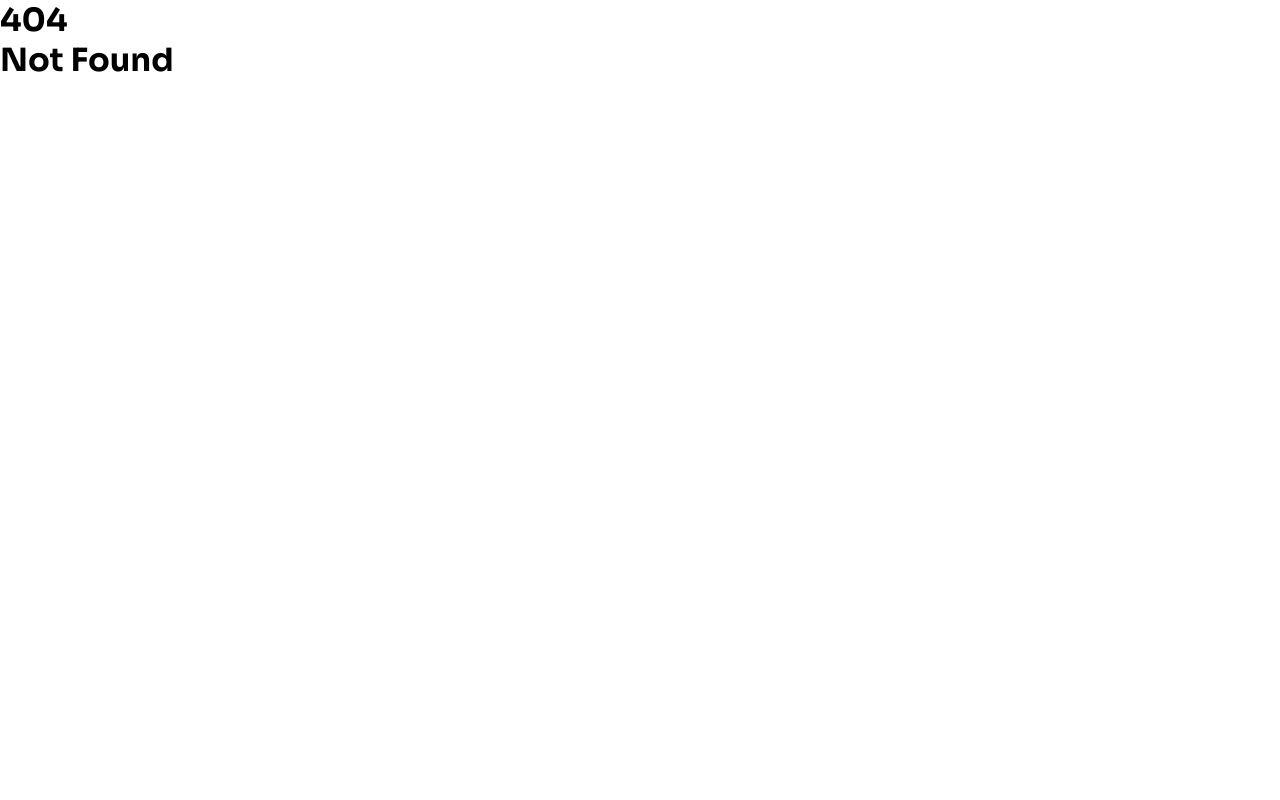
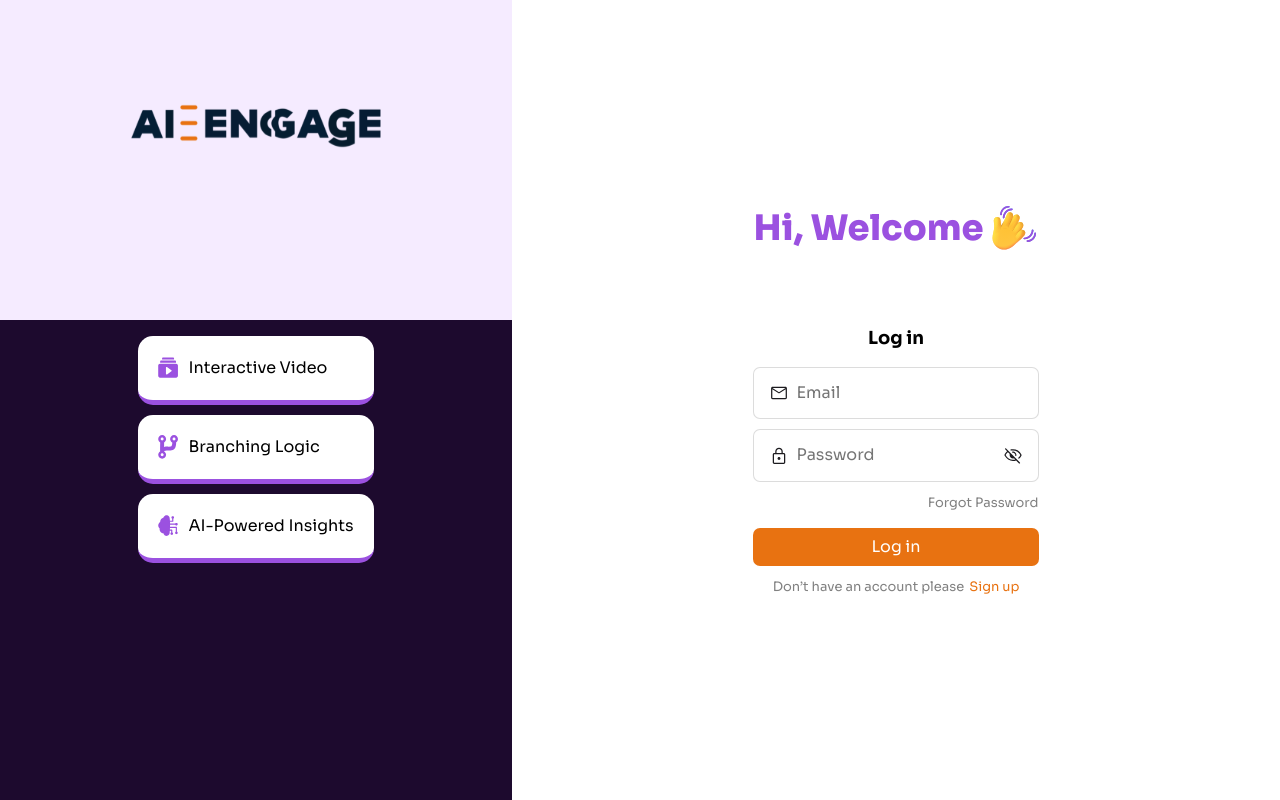
Before and after one commit to SamadSRahman/Ai-Engage-Complete, a React (Create React App) app: page /SignIn/1/1 in a window 1280 px wide. Before the commit this address had no page. Built offline with nearby package versions, Linux system fonts and the light colour scheme.

Commit message:
Forget password flow added

```diff
--- a/src/App.js
+++ b/src/App.js
@@ -79,7 +79,7 @@ function App() {
             <Route path="/logoutRequest" element={<Logout />} />
 
             <Route path="/SignUp" element={<SignUp />} />
-            <Route path="/SignIn" element={<SignIn setIsAuthenticated={ setIsAuthenticated }/>} />
+            <Route path="/SignIn/:popup?/:token?" element={<SignIn setIsAuthenticated={ setIsAuthenticated }/>} />
             {/* <Route path="/checkout" element={<CheckoutForm/>} /> */}
             <Route path="/checkoutSuccess" element={<CheckoutSuccess/>} />
             <Route path="/checkoutFail" element={<CheckoutFail/>} />
--- a/src/component/SignIn/SignIn.jsx
+++ b/src/component/SignIn/SignIn.jsx
@@ -1,7 +1,7 @@
-import React, { useState } from "react";
+import React, { useEffect, useState } from "react";
 import "./SignIn.css";
 import axios from "axios";
-import { useNavigate } from "react-router-dom";
+import { useNavigate, useParams } from "react-router-dom";
 import logo from "../../images/AIENGAGE 2.svg";
 import video from "../../images/Group.svg";
 import logic from "../../images/Group (1).svg";
@@ -17,18 +17,34 @@ import ResetPassword from "../dailogs/ResetPassword";
 import VerifyEmail from "../dailogs/VerifyEmail";
 
 const SignIn = ({ setIsAuthenticated }) => {
-
+  const { popup } = useParams();
   const [email, setEmail] = useState("");
   const [password, setPassword] = useState("");
   const [showPassword, setShowPassword] = useState(false);
   const [emailerr, setEmailerr] = useState("");
   const [PasswordErr, setPasswordErr] = useState("");
-  const [isForgetPasswordVisible, setIsForgetPasswordVisible] = useState(false)
-  const [isVerifyOtpVisible, setIsVerifyOtpVisible] = useState(false)
-  const [isVerifyEmailVisible, setIsVerifyEmailVisible] = useState(false)
+  const [isForgetPasswordVisible, setIsForgetPasswordVisible] = useState(false);
+  const [isResetPasswordVisible, setIsResetPasswordVisible] = useState(false);
+  const [isVerifyOtpVisible, setIsVerifyOtpVisible] = useState(false);
+  const [isVerifyEmailVisible, setIsVerifyEmailVisible] = useState(false);
   const navigate = useNavigate();
 
-
+  useEffect(() => {
+    if (popup === "verifyEmail") {
+      setIsVerifyEmailVisible(true);
+    } else if (popup === "verifyOTP") {
+      setIsVerifyOtpVisible(true);
+    } else if (popup === "forgetPassword") {
+      setIsForgetPasswordVisible(true);
+    } else if (popup === "resetPassword") {
+      setIsResetPasswordVisible(true);
+    } else {
+      setIsResetPasswordVisible(false);
+      setIsForgetPasswordVisible(false);
+      setIsVerifyEmailVisible(false);
+      setIsVerifyOtpVisible(false);
+    }
+  }, [popup]);
 
   function handleSubmit(e) {
     e.preventDefault();
@@ -84,33 +100,34 @@ const SignIn = ({ setIsAuthenticated }) => {
           setEmailerr(err.response.data.message);
         } else if (err.response.data.message === "Invalid password.") {
           setPasswordErr(err.response.data.message);
-        }
-        else if(err.response.data.message === "Email not verified"){
-          verifyEmail()
-        }
-        else
-        {
+        } else if (err.response.data.message === "Email not verified") {
+          verifyEmail();
+        } else {
           // Handle other types of errors or set a generic error message
           setEmailerr("");
           setPasswordErr("");
         }
       });
   }
-function verifyEmail(){
-  localStorage.setItem('email', email)
+  function verifyEmail() {
+    localStorage.setItem("email", email);
     const headerObject = {
       "Content-Type": "application/json",
       Accept: "*/*",
     };
-  axios.post("https://stream.xircular.io/api/v1/customer/sendOtp", {email:email},{headers: headerObject})
-  .then((response)=>{
-    console.log(response.data)
-    setIsVerifyEmailVisible(true)
-
+    axios
+      .post(
+        "https://stream.xircular.io/api/v1/customer/sendOtp",
+        { email: email },
+        { headers: headerObject }
+      )
+      .then((response) => {
+        console.log(response.data);
+        navigate("verifyEmail");
       })
-  .catch((error)=>{
-    console.log(error)
-  })
+      .catch((error) => {
+        console.log(error);
+      });
   }
 
   const handlleSignup = () => {
@@ -120,19 +137,37 @@ function verifyEmail(){
   // const handlePassword = () =>{
   //   navigate('/forgotpassword')
   // }
-
+  function onPopupClose() {
+    navigate("/SignIn");
+    setIsResetPasswordVisible(false);
+    setIsForgetPasswordVisible(false);
+    setIsVerifyEmailVisible(false);
+    setIsVerifyOtpVisible(false);
+  }
   return (
     <div className="signInContainer">
       {isForgetPasswordVisible && (
-
-          <ResetPassword onClose={()=>setIsForgetPasswordVisible(false)} onSuccess={()=>setIsVerifyOtpVisible(true)} />
-
+        <ForgetPassword
+          // onClose={onPopupClose}
+          onSuccess={() => setIsVerifyOtpVisible(true)}
+        />
       )}
-      {
-isVerifyOtpVisible && <VerifyOtp onClose={()=>setIsVerifyOtpVisible(false)} />
-
-      }
-      {isVerifyEmailVisible && <VerifyEmail  onClose={()=>setIsVerifyEmailVisible(false)} />}
+      {isResetPasswordVisible && (
+        <ResetPassword
+          // onClose={() => setIsForgetPasswordVisible(false)}
+          onSuccess={() => navigate("")}
+        />
+      )}
+      {isVerifyOtpVisible && (
+        <VerifyOtp
+        // onClose={() => setIsVerifyOtpVisible(false)}
+         />
+      )}
+      {isVerifyEmailVisible && (
+        <VerifyEmail
+        onClose={() => setIsVerifyEmailVisible(false)}
+         />
+      )}
       <div className="leftSection">
         <img className="logoIcon" src={logo} alt="" />
 
@@ -155,9 +190,8 @@ isVerifyOtpVisible && <VerifyOtp onClose={()=>setIsVerifyOtpVisible(false)} />
         <div className="loginBox">
           <img className="loginBoxLogo" src={logo} alt="" />
           <div className="heading">
-
             <label className="welcomeText">Hi, Welcome</label>
-            <img  src={wave} alt="" />
+            <img src={wave} alt="" />
           </div>
           <label className="boxHeaderText">Log in</label>
           <div className="inputSection">
@@ -171,29 +205,36 @@ isVerifyOtpVisible && <VerifyOtp onClose={()=>setIsVerifyOtpVisible(false)} />
                 placeholder="Email"
               />
             </div>
-            <span className="errorText"            >
-              {emailerr}
-            </span>
+            <span className="errorText">{emailerr}</span>
             <div className="inputWrapper">
               <img src={pass} alt="" />
               <input
                 value={password}
                 onChange={(e) => setPassword(e.target.value)}
-                type={showPassword?"text":"password"}
+                type={showPassword ? "text" : "password"}
                 placeholder="Password"
               />
-              <img onClick={()=>setShowPassword(!showPassword)} src={showPassword?visibilityOn:visibilityOff} alt="" />
+              <img
+                onClick={() => setShowPassword(!showPassword)}
+                src={showPassword ? visibilityOn : visibilityOff}
+                alt=""
+              />
             </div>
-            <span className="errorText"            >
-              {PasswordErr}
-            </span>
-            <label onClick={()=>setIsForgetPasswordVisible(true)} className="forgotPasswordLabel">Forgot Password</label>
+            <span className="errorText">{PasswordErr}</span>
+            <label
+              onClick={() => navigate("forgetPassword")}
+              className="forgotPasswordLabel"
+            >
+              Forgot Password
+            </label>
 
             <div className="bottomSection">
               <button onClick={handleSubmit}>Log in</button>
               <div className="signUpSection">
                 <span>Don’t have an account please</span>
-                <span onClick={handlleSignup} className="linkSpan">Sign up</span>
+                <span onClick={handlleSignup} className="linkSpan">
+                  Sign up
+                </span>
               </div>
             </div>
           </div>
--- a/src/component/dailogs/ForgetPassword.jsx
+++ b/src/component/dailogs/ForgetPassword.jsx
@@ -11,7 +11,7 @@ export default function ForgetPassword({onClose, onSuccess}) {
   useEffect(() => {
     function handleClickOutside(event) {
       if (containerRef.current && !containerRef.current.contains(event.target)) {
-        onClose();
+        // onClose();
       }
     }
 
@@ -29,7 +29,7 @@ export default function ForgetPassword({onClose, onSuccess}) {
     localStorage.setItem("customerId", response.data.customerId)
     alert(response.data.message)
     onSuccess()
-    onClose()
+    // onClose()
    }
    catch(error){
     console.log(error);
--- a/src/component/dailogs/ResetPassword.jsx
+++ b/src/component/dailogs/ResetPassword.jsx
@@ -5,8 +5,10 @@ import codeIcon from "../../images/password.svg";
 import visibilityOffIcon from '../../images/visibility_off (1).svg'
 import visibilityOnIcon from '../../images/visibility (1).svg'
 import axios from "axios";
+import { useParams } from "react-router-dom";
 
 export default function ResetPassword({ onClose, onSuccess }) {
+  const {token} = useParams()
   const [pass, setPass] = useState("");
   const [confirmPass, setConfirmPass] = useState("");
   const [passwordError, setPasswordError] = useState("");
@@ -17,7 +19,7 @@ export default function ResetPassword({ onClose, onSuccess }) {
   useEffect(() => {
     function handleClickOutside(event) {
       if (containerRef.current && !containerRef.current.contains(event.target)) {
-        onClose();
+        // onClose();
       }
     }
 
@@ -57,12 +59,12 @@ export default function ResetPassword({ onClose, onSuccess }) {
     }
 
     try {
-      const response = await axios.post("https://stream.xircular.io/api/v1/customer/resetpassword", { password: pass });
+      const response = await axios.post(`https://stream.xircular.io/api/v1/customer/resetpassword/${token}`, { password: pass });
       console.log(response.data);
       localStorage.setItem("password", pass);
       alert(response.data.message);
       onSuccess();
-      onClose();
+      // onClose();
     } catch (error) {
       console.log(error);
     }
--- a/src/component/dailogs/VerifyEmail.jsx
+++ b/src/component/dailogs/VerifyEmail.jsx
@@ -30,7 +30,7 @@ const navigate = useNavigate()
         containerRef.current &&
         !containerRef.current.contains(event.target)
       ) {
-        onClose();
+        // onClose();
       }
     }
 
@@ -82,7 +82,7 @@ const navigate = useNavigate()
       console.log(response.data);
       if(response.data.success){
         alert("Email verification successful. Please log in to continue")
-        onClose();
+        // onClose();
         navigate("/SignIn");
       }
     } catch (error) {
--- a/src/component/dailogs/VerifyOTP.jsx
+++ b/src/component/dailogs/VerifyOTP.jsx
@@ -12,7 +12,7 @@ export default function VerifyOtp({onClose}) {
   useEffect(() => {
     function handleClickOutside(event) {
       if (containerRef.current && !containerRef.current.contains(event.target)) {
-        onClose();
+        // onClose();
       }
     }
 
```
Lines whose indentation alone changed are shown as unchanged.
